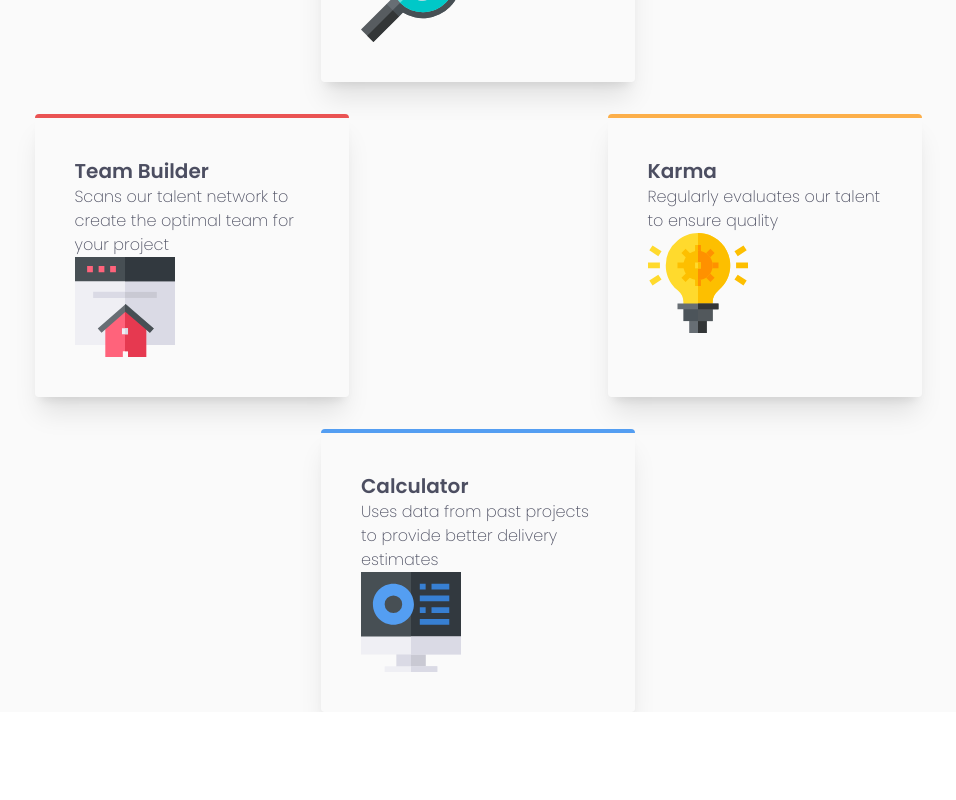
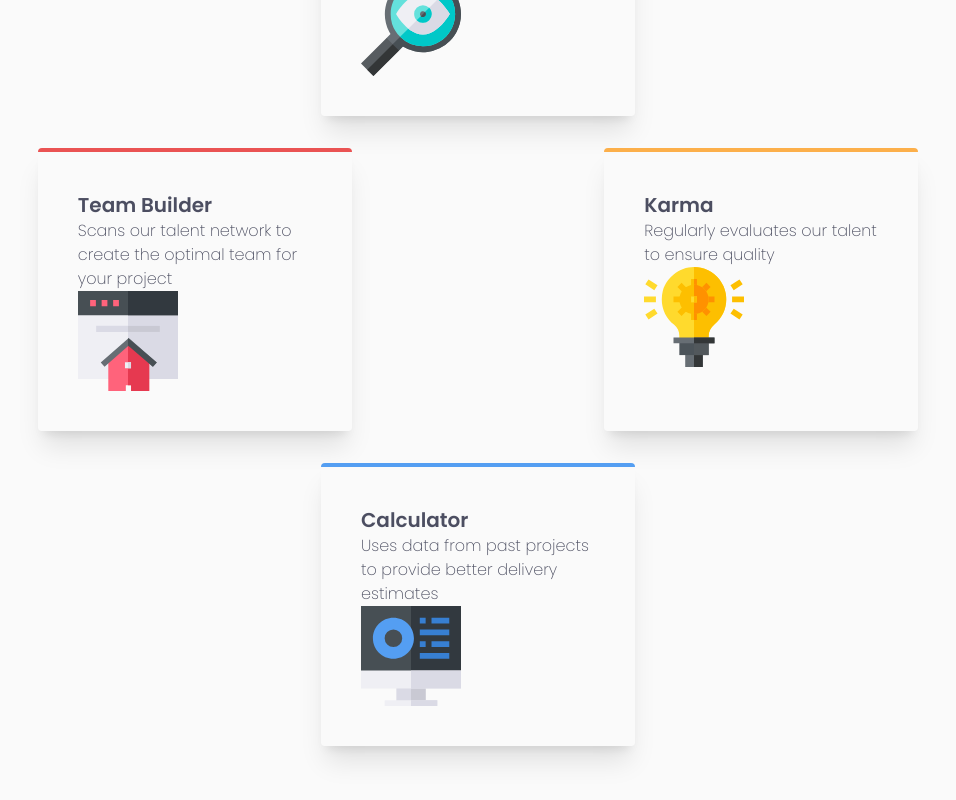
Before and after one commit to BlonoBuccellati/fm-four-card-feature-section, a Next.js app: page / in a window 1280 px wide. Shown: the part 478-1278 px from the top of the page, without its empty margins (162-1118 px from the left). Before the commit the page ends 1190 px from the top, so only its background shows below. Built offline with nearby package versions, Linux system fonts and the light colour scheme.

Commit message:
style:レイアウトの微調整

```diff
--- a/src/app/page.tsx
+++ b/src/app/page.tsx
@@ -7,7 +7,7 @@ import IconTeamBuilder from "@/assets/images/icon-team-builder.svg";
 export default function Home() {
   return (
     <div className="font-poppins text-neutral-gray-500 min-h-screen bg-[#FAFAFA] font-thin">
-      <div className="m-auto flex w-[90%] flex-col gap-10 pt-[clamp(60px,10.5vw,102px)]">
+      <div className="m-auto flex w-[86%] flex-col gap-15 pt-[clamp(60px,10.5vw,102px)] md:gap-[74px]">
         {/* ヒーローセクション？ */}
         <section className="mx-auto flex max-w-[540px] flex-col gap-4 text-center">
           <h1 className="text-preset-1">
@@ -51,7 +51,7 @@ export default function Home() {
           {/* Card4 */}
           <Card
             title="Calculator"
-            className="border-primary-blue"
+            className="border-primary-blue mb-10 md:mb-20"
             icon={IconCalculator}
           >
             Uses data from past projects to provide better delivery estimates
```
